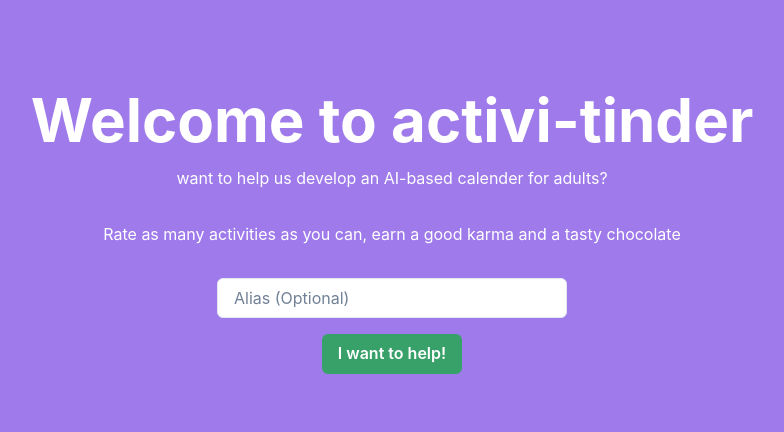
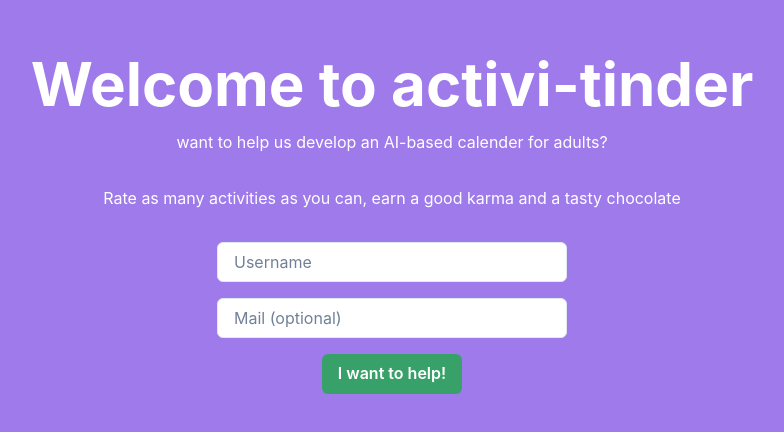
Before and after one commit to t-roeibracha/hackathon-voter, a React (Create React App) app: page / in a window 1280 px wide. Shown: the part 168-600 px from the top of the page, without its empty margins (248-1032 px from the left). Built offline with nearby package versions, Linux system fonts and the light colour scheme.

Commit message:
add create user and send the votes

```diff
--- a/package.json
+++ b/package.json
@@ -47,5 +47,8 @@
       "last 1 firefox version",
       "last 1 safari version"
     ]
+  },
+  "devDependencies": {
+    "@types/uuid": "^8.3.4"
   }
 }
--- a/src/routes/VotePage.tsx
+++ b/src/routes/VotePage.tsx
@@ -6,19 +6,35 @@ import { BeatLoader, SyncLoader } from 'react-spinners';
 const VotePage = () => {
     const [isLoading, setIsLoading] = useState(true);
     const [event,setEvent] = useState<{id: string; title: string, description: string}>();
+    const userId = localStorage.getItem("userId");
     const getEvent = ()=>{
         setIsLoading(true)
-        setTimeout(()=>{
+        fetch("https://aicalendarbackend.azurewebsites.net/api/Events/random").then(async (res)=>{
+            const eventRes = await res.json();
             setEvent({
-                "id":"1",
-                "title":"Title",
-                "description":"Lorem ipsum dolor sit amet consectetur, adipisicing elit. Eveniet nostrum quas delectus? Odit amet illum minima. A molestias ipsa quidem iure? Voluptates explicabo adipisci libero beatae, perspiciatis et porro mollitia?"
+                "id": eventRes["id"],
+                "title":  eventRes["name"],
+                "description":eventRes["description"]
             })
-            setIsLoading(false)
-        },1000)
+            setIsLoading(false);
+        })
     }
     const vote = (ans:boolean)=>{
-        getEvent();
+        setIsLoading(true)
+        if (userId === null || event === null)
+            return;
+        fetch("https://aicalendarbackend.azurewebsites.net/api/Interactions",{
+            method: 'POST',
+            headers: {
+            'Content-Type': 'application/json',
+            },
+            body: JSON.stringify({
+                "eventId":event?.id,
+                "userId":parseInt(userId)
+            }),
+            }).then((res)=>{
+                getEvent();
+            })
     }
     useEffect(getEvent,[])
     return (
--- a/src/routes/WelcomePage.tsx
+++ b/src/routes/WelcomePage.tsx
@@ -1,9 +1,40 @@
-import React, { useState } from 'react';
+import React, { useState, useEffect } from 'react';
 import { Box, Button, Flex, Heading, Input, Text } from '@chakra-ui/react';
-import {Link} from 'react-router-dom';
+import {Navigate } from 'react-router-dom';
+const WelcomePage = () => {
+    const [userName,setUserName] = useState('');
+    const [email,setEmail] = useState('');
+    const [userId,setUserId] = useState('');
+    const [isError,setError] = useState(false);
 
-const WelcomePage = () => {
-    const [alias,setAlias] = useState('')
+    const register = async ()=>{
+        if(userName === ''){
+            console.log('error')
+            return setError(true);
+        }
+        const newUserReq = await  fetch("https://aicalendarbackend.azurewebsites.net/api/Users",{
+            method: 'POST',
+            headers: {
+            'Content-Type': 'application/json',
+            },
+            body: JSON.stringify({
+                userName,
+                "realUser":false,
+                email
+                }),
+            });
+            try{
+                const newUserRes = await newUserReq.json()
+                localStorage.setItem('userId', newUserRes['id'])
+                setUserId(newUserRes['id'])
+            }
+            catch (err){
+                const userIdReq = await fetch(`https://aicalendarbackend.azurewebsites.net/api/Users/username/${userName}`)
+                const userIdRes = await userIdReq.json();
+                localStorage.setItem('userId', userIdRes['id'])
+                setUserId(userIdRes['id'])
+            }
+    }
     return(
     <Box height='100%'
     width='100%' bg='purple.400' padding='2rem'>
@@ -17,17 +48,25 @@ const WelcomePage = () => {
                 <Text color={'white'} align="center" margin='1rem 0'>want to help us develop an AI-based calender for adults?</Text>
                 <Text color={'white'} align="center" margin='1rem 0'>Rate as many activities as you can, earn a good karma and a tasty chocolate</Text>
                 <Input
-                 placeholder='Alias (Optional)'
+                 placeholder='Username'
                   margin='1rem 0'
-                  value={alias}
+                  value={userName}
+                  required
                   background='white'
                   maxWidth={'350px'}
-                  onChange={(e)=>setAlias(e.target.value)}
+                //   errorBorderColor={'red'}
+                  onChange={(e)=>{setUserName(e.target.value)}}
+                  isInvalid={isError}
                   ></Input>
-                  <Link to='/vote'>
-                    <Button colorScheme='green'>I want to help!</Button>
-                  </Link>
-
+                                  <Input
+                 placeholder='Mail (optional)'
+                  value={email}
+                  background='white'
+                  maxWidth={'350px'}
+                  onChange={(e)=>{setEmail(e.target.value)}}
+                  ></Input>
+                    <Button margin='1rem 0' colorScheme='green' onClick={register}>I want to help!</Button>
+                {userId!=='' && <Navigate to="/vote"/>}
         </Flex>
     </Box>
     );
```
Also changed, not shown: 1 other file (tests, documents, lock files or other folders).
